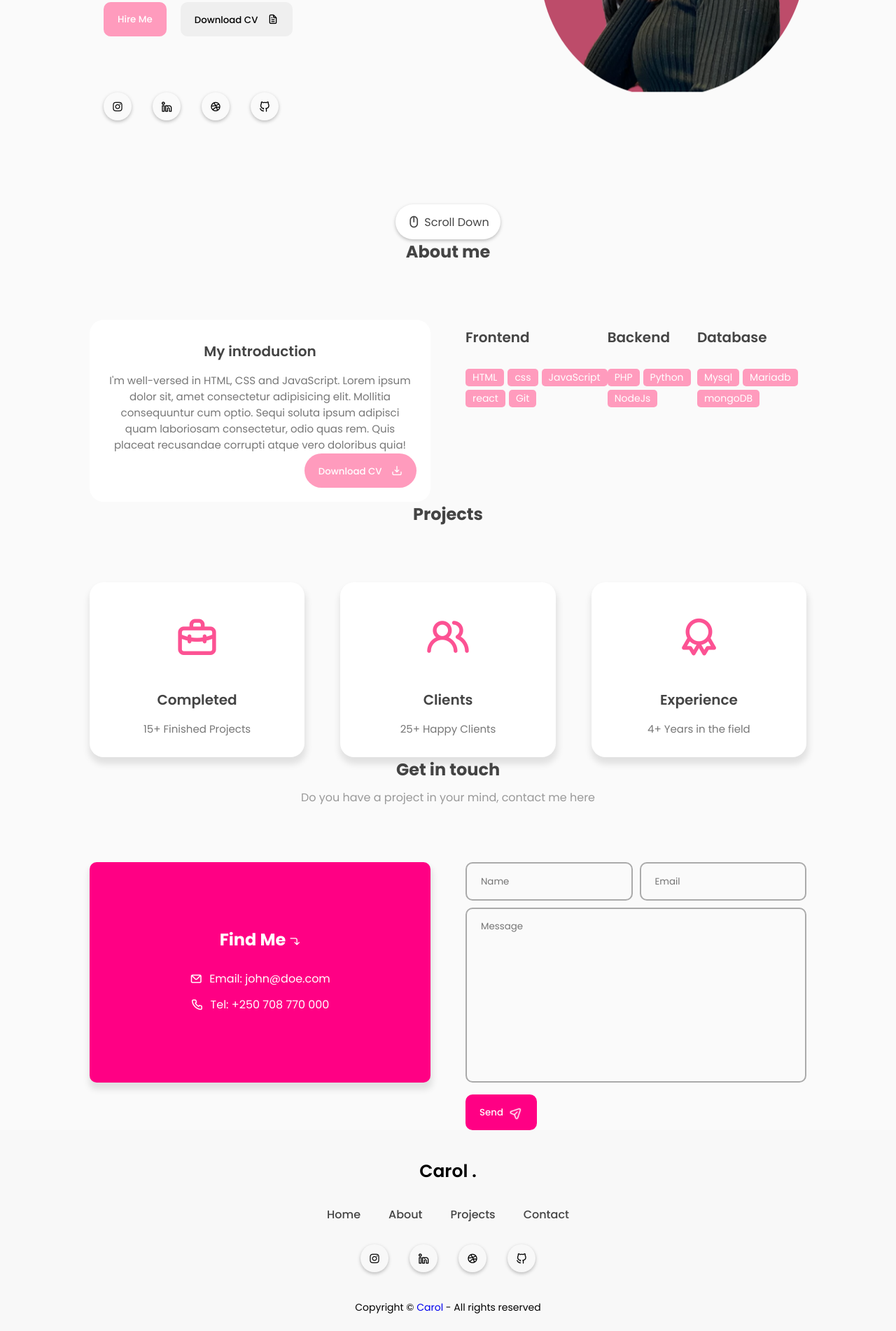
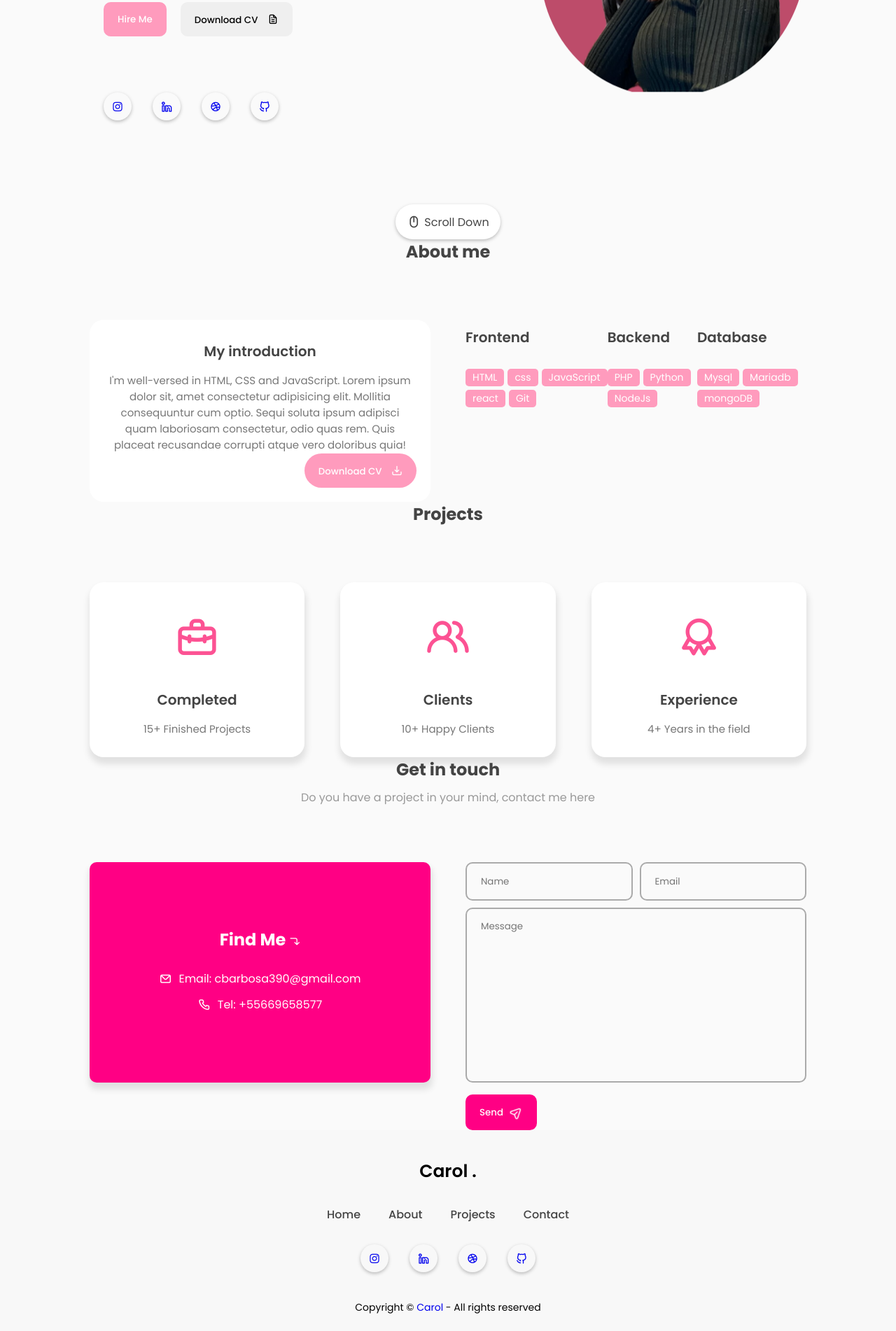
Before and after one commit to carolbarbosa101/simple-portifolio-caroline, a plain HTML site: page index.html in a window 1280 px wide. Shown: the part 458-2360 px from the top of the page at 70% size. Drawn offline with nearby package versions, Linux system fonts and the light colour scheme.

Commit message:
Add files via upload

```diff
--- a/index.html
+++ b/index.html
@@ -65,10 +65,26 @@
                     <button class="btn">Download CV <i class="uil uil-file-alt"></i></button>
                 </div>
                 <div class="social_icons">
-                    <div class="icon"><i class="uil uil-instagram"></i></div>
-                    <div class="icon"><i class="uil uil-linkedin-alt"></i></div>
-                    <div class="icon"><i class="uil uil-dribbble"></i></div>
-                    <div class="icon"><i class="uil uil-github-alt"></i></div>
+                    <div class="icon">
+                        <a href="https://www.instagram.com/carol_developer/">
+                            <i class="uil uil-instagram"></i>
+                        </a>
+                    </div>
+                    <div class="icon">
+                        <a href="https://www.linkedin.com/in/carolbarbosa/">
+                        <i class="uil uil-linkedin-alt"></i>
+                        </a>
+                    </div>
+                    <div class="icon">
+                        <a href="https://carolbarbosa101.github.io/simple-portifolio/">
+                            <i class="uil uil-dribbble"></i>
+                        </a>
+                    </div>
+                    <div class="icon">
+                        <a href="https://github.com/carolbarbosa101">
+                        <i class="uil uil-github-alt"></i>
+                        </a>
+                    </div>
                 </div>
             </div>
             <div class="featured-image">
@@ -80,8 +96,11 @@
             <div class="scroll-icon-box">
                 <div class="scroll-icon-box">
                     <a href="#about" class="scroll-btn">
+
                         <i class="uil uil-mouse-alt-2"></i>
                         <p>Scroll Down</p>
+
+
                     </a>
                 </div>
             </div>
@@ -159,7 +178,7 @@
                 <div class="project-box">
                     <i class="uil uil-users-alt"></i>
                     <h3>Clients</h3>
-                    <label>25+ Happy Clients</label>
+                    <label>10+ Happy Clients</label>
                 </div>
                 <div class="project-box">
                     <i class="uil uil-award"></i>
@@ -182,8 +201,8 @@
                <div class="col">
                   <div class="contact-info">
                       <h2>Find Me <i class="uil uil-corner-right-down"></i></h2>
-                      <p><i class="uil uil-envelope"></i> Email: john@doe.com</p>
-                      <p><i class="uil uil-phone"></i> Tel: +250 708 770 000</p>
+                      <p><i class="uil uil-envelope"></i> Email: cbarbosa390@gmail.com</p>
+                      <p><i class="uil uil-phone"></i> Tel: +55669658577</p>
                   </div>
                </div>
                <div class="col">
@@ -226,10 +245,26 @@
             </ul>
         </div>
         <div class="footer-social-icons">
-            <div class="icon"><i class="uil uil-instagram"></i></div>
-            <div class="icon"><i class="uil uil-linkedin-alt"></i></div>
-            <div class="icon"><i class="uil uil-dribbble"></i></div>
-            <div class="icon"><i class="uil uil-github-alt"></i></div>
+            <div class="icon">
+                <a href="https://www.instagram.com/carol_developer/">
+                    <i class="uil uil-instagram"></i>
+                </a>
+            </div>
+            <div class="icon">
+                <a href="https://www.linkedin.com/in/carolbarbosa/">
+                <i class="uil uil-linkedin-alt"></i>
+                </a>
+            </div>
+            <div class="icon">
+                <a href="https://carolbarbosa101.github.io/simple-portifolio/">
+                    <i class="uil uil-dribbble"></i>
+                </a>
+            </div>
+            <div class="icon">
+                <a href="https://github.com/carolbarbosa101">
+                <i class="uil uil-github-alt"></i>
+                </a>
+            </div>
         </div>
         <div class="bottom-footer">
             <p>Copyright &copy; <a href="#home" style="text-decoration: none;">Carol</a> - All rights reserved</p>
```
